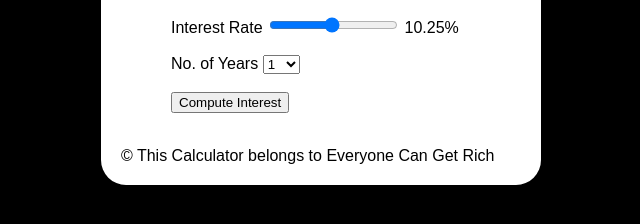
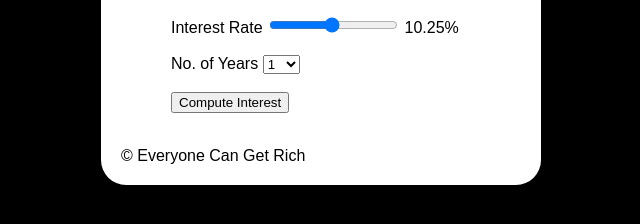
Before and after one commit to NehaaRawat/Simple-Interest-Calculator, a plain HTML site: page index.html in a window 1280 px wide. Shown: the part 120-344 px from the top of the page, without its empty margins (319-959 px from the left). Drawn offline with Linux system fonts and the light colour scheme.

Commit message:
Update index.html

```diff
--- a/index.html
+++ b/index.html
@@ -1,7 +1,7 @@
 <!DOCTYPE html>
 <html>
     <head>
-        <title>Simple Interest Calculator</title>
+        <title>Web App-Simple Interest Calculator</title>
         <!-- Using script we can add javascript functions to make our webapp more dynamic-->
     <script src="script.js"></script>
         <!-- Here we are adding Stylesheet using external css-->
@@ -34,7 +34,7 @@
         <span id="result"></span>
         </p>
         <footer>
-            &#169; This Calculator belongs to Everyone Can Get Rich
+            &#169; Everyone Can Get Rich
         </footer>
     </div>
     </body>
```
